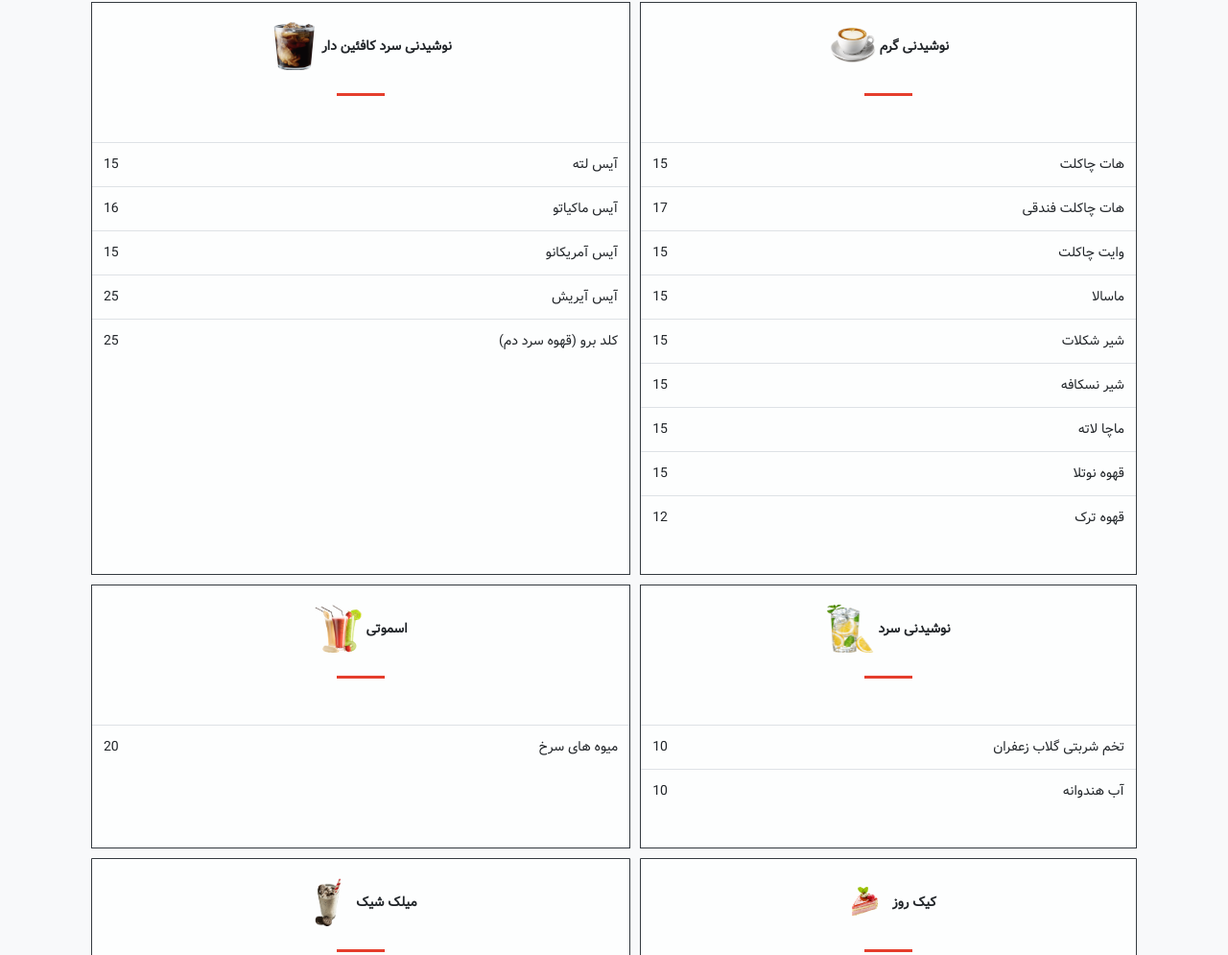
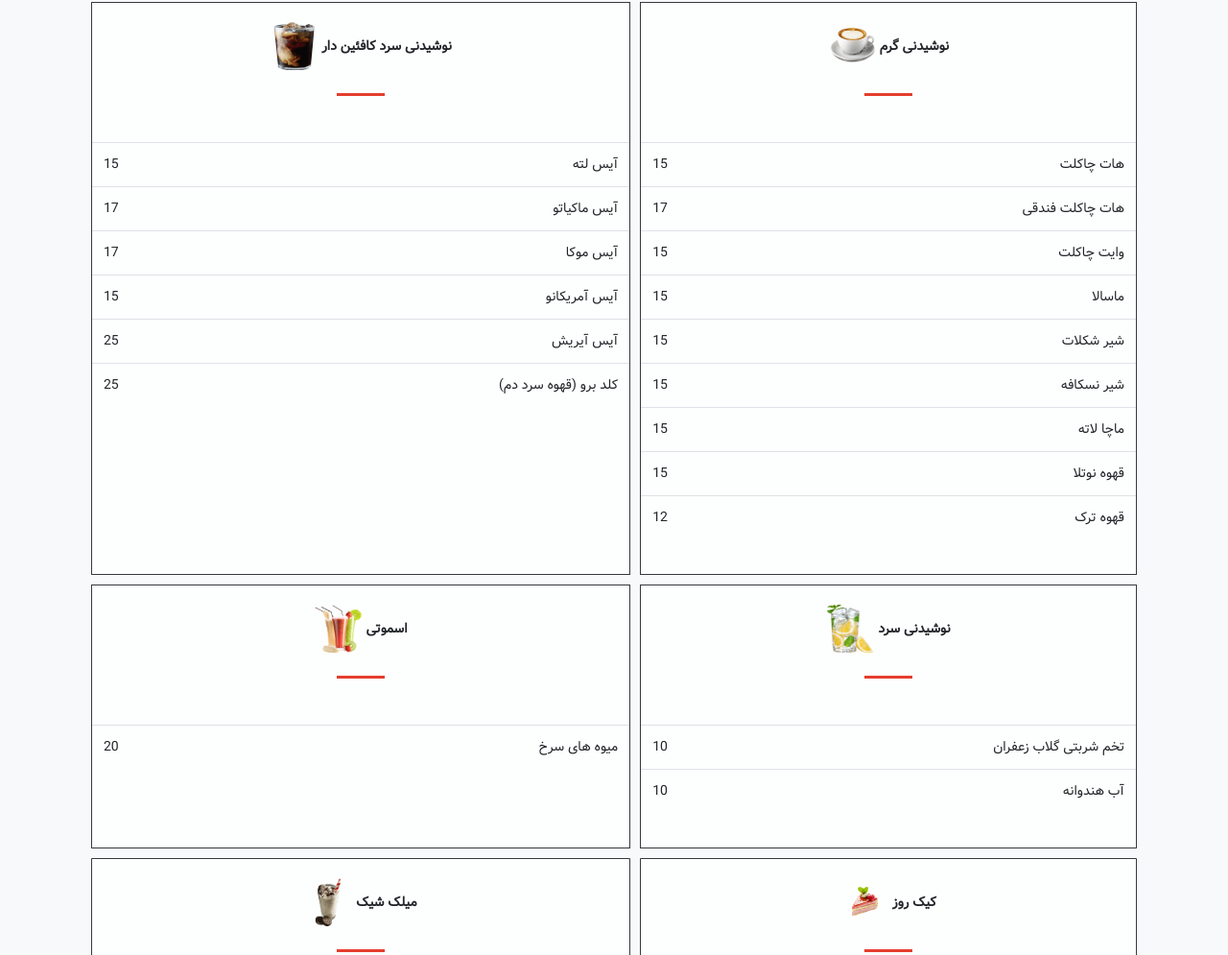
Before and after one commit to mehrshad-mgh/aramis, a plain HTML site: page index.html in a window 1280 px wide. Shown: the part 1631-2626 px from the top of the page at 96% size. Drawn offline with Linux system fonts and the light colour scheme; a web font is replaced by a local one.

Commit message:
Initial commit

```diff
--- a/index.html
+++ b/index.html
@@ -176,7 +176,11 @@
             </tr>
             <tr>
               <td class="text-right">آیس ماکیاتو</td>
-              <td class="text-left">16</td>
+              <td class="text-left">17</td>
+            </tr>
+            <tr>
+              <td class="text-right">آیس موکا</td>
+              <td class="text-left">17</td>
             </tr>
             <tr>
               <td class="text-right">آیس آمریکانو</td>
```
